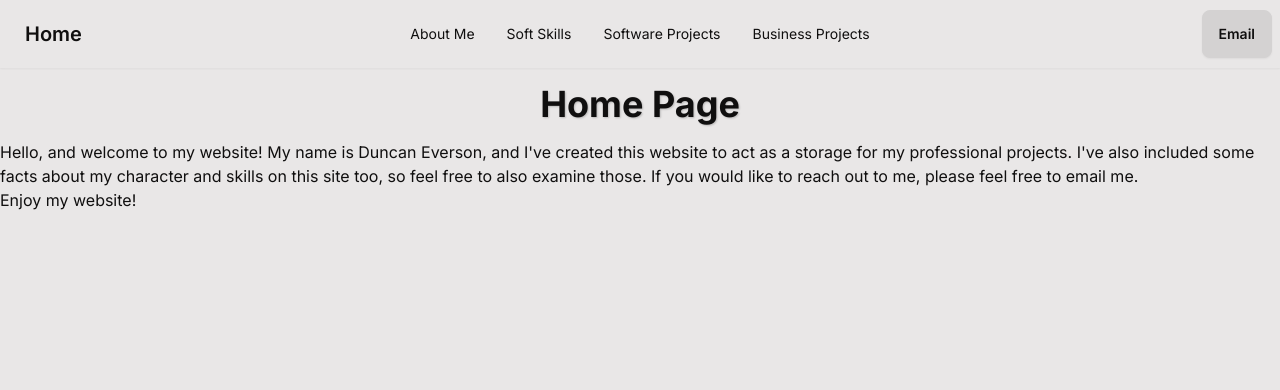
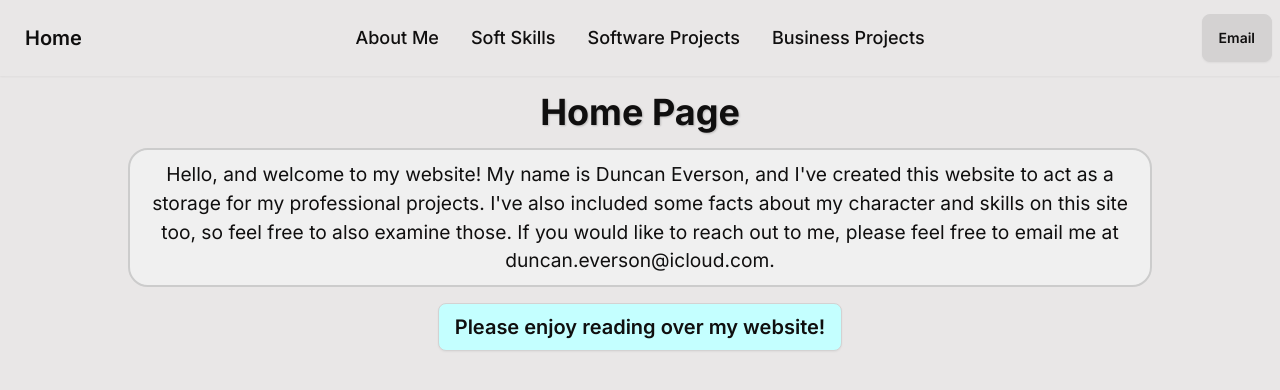
Before and after one commit to DEusername/Personal-Website, a React (Create React App) app in the folder website/: page / in a window 1280 px wide. Shown: the top 390 px of the page. Built offline with nearby package versions, Linux system fonts and the light colour scheme.

Commit message:
added button functionality to the home page.

```diff
--- a/website/src/DirPages/DirHome/home.js
+++ b/website/src/DirPages/DirHome/home.js
@@ -1,25 +1,40 @@
+import { Link } from "react-router-dom";
+
 function Home() {
     return (
         <div>
+            <main>
                 <div>
                     <h1 className="text-center font-bold text-shadow-sm text-4xl m-4">Home Page</h1>
                 </div>
 
-            {/* This will be a carousel or whatever it is called of pictures of me. */}
-
                 <div>
-                <p>
+                    <p className="bubble">
                         Hello, and welcome to my website! My name is Duncan Everson, and I've created this
                         website to act as a storage for my professional projects. I've also included
                         some facts about my character and skills on this site too, so feel free to
                         also examine those. If you would like to reach out to me, please feel free to
-                    email me.
+                        email me at duncan.everson@icloud.com.
                     </p>
 
-                <p>
-                    Enjoy my website!
-                </p>
+                    {/* This will be just a professional looking picture of me. */}
+
+                    <div className="dropdown dropdown-bottom relative">
+                        <button className="mt-4 text-xl  btn bg-neonblue hover:bg-blue-100">
+                            Please enjoy reading over my website!
+                        </button>
+
+                        <ul tabIndex={0} className="dropdown-content menu p-2 mt-3 shadow
+                        bg-white rounded-box text-lg font-medium left-1/2 -translate-x-1/2">
+                            <li><Link to="/about">About Me</Link></li>
+                            <li><Link to="/soft-skills">Soft Skills</Link></li>
+                            <li><Link to="/software-projects">Software Projects</Link></li>
+                            <li><Link to="/business-projects">Business Projects</Link></li>
+                        </ul>
                     </div>
+
+                </div>
+            </main>
         </div>
 
     );
--- a/website/src/components/navbar.js
+++ b/website/src/components/navbar.js
@@ -8,8 +8,8 @@ function Navbar() {
             <div className="navbar-start">
                 <Link to="/Home" className="btn btn-ghost text-xl">Home</Link>
             </div>
-            <div className="navbar-center">
-                <ul className="menu menu-horizontal px-1">
+            <div className="navbar-center font-medium">
+                <ul className="menu menu-horizontal px-1 text-lg">
                     <li><Link to="/about">About Me</Link></li>
                     <li><Link to="/soft-skills">Soft Skills</Link></li>
                     <li><Link to="/software-projects">Software Projects</Link></li>
--- a/website/src/index.css
+++ b/website/src/index.css
@@ -4,6 +4,14 @@ body {
         sans-serif;
     -webkit-font-smoothing: antialiased;
     -moz-osx-font-smoothing: grayscale;
+}
+
+/* Margin for keeping things away from the very edges of the screen. Also for centering text*/
+main {
+    max-width: 80%;
+    margin: auto;
+
+    text-align: center;
 }
 
 code {
@@ -15,6 +23,15 @@ code {
     text-shadow: 1px 1px 2px rgba(0, 0, 0, 0.20);
 }
 
+/* Creates a bubble effect around the inside text */
+.bubble {
+    padding: 10px 15px;
+    border: 2px solid #ccc;
+    border-radius: 20px;
+    background-color: #f0f0f0;
+    font-size: 1.2rem;
+}
+
 @tailwind base;
 @tailwind components;
 @tailwind utilities;
--- a/website/tailwind.config.js
+++ b/website/tailwind.config.js
@@ -4,7 +4,11 @@ module.exports = {
         "./src/**/*.{js,jsx,ts,tsx}", // Include all React component files
     ],
     theme: {
-        extend: {},
+        extend: {
+            colors: {
+                neonblue: '#c4ffff',
+            },
+        },
     },
     plugins: [
         require("daisyui"), // Use require() for CommonJS
```
Lines whose indentation alone changed are shown as unchanged.
